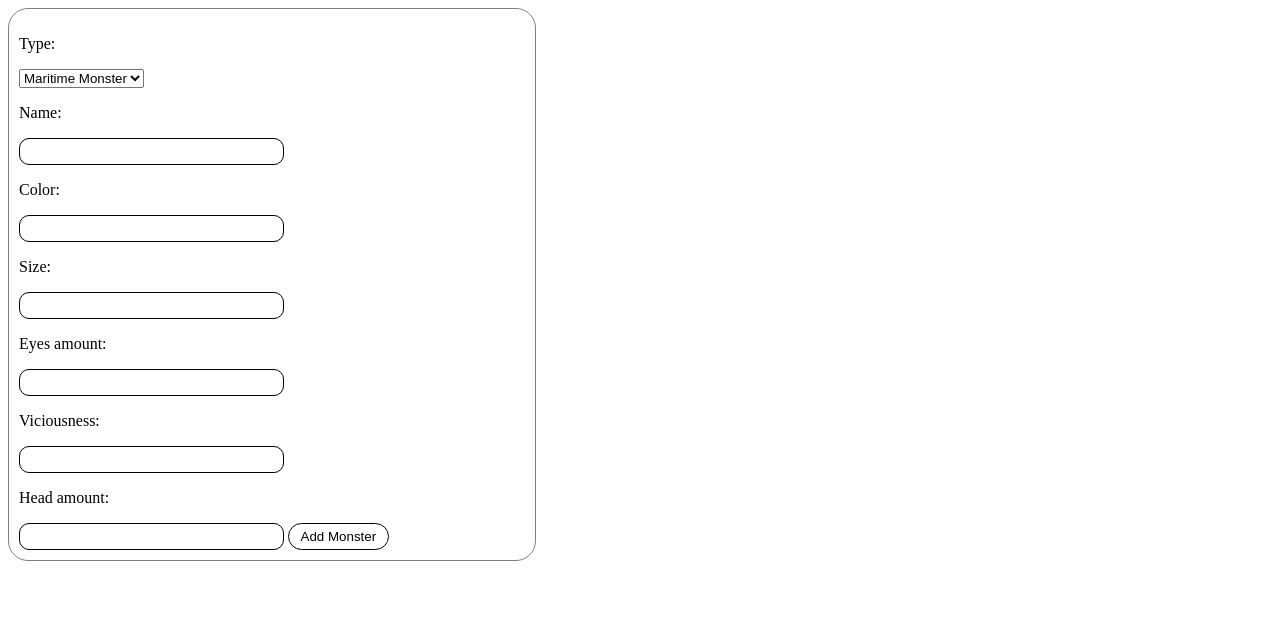
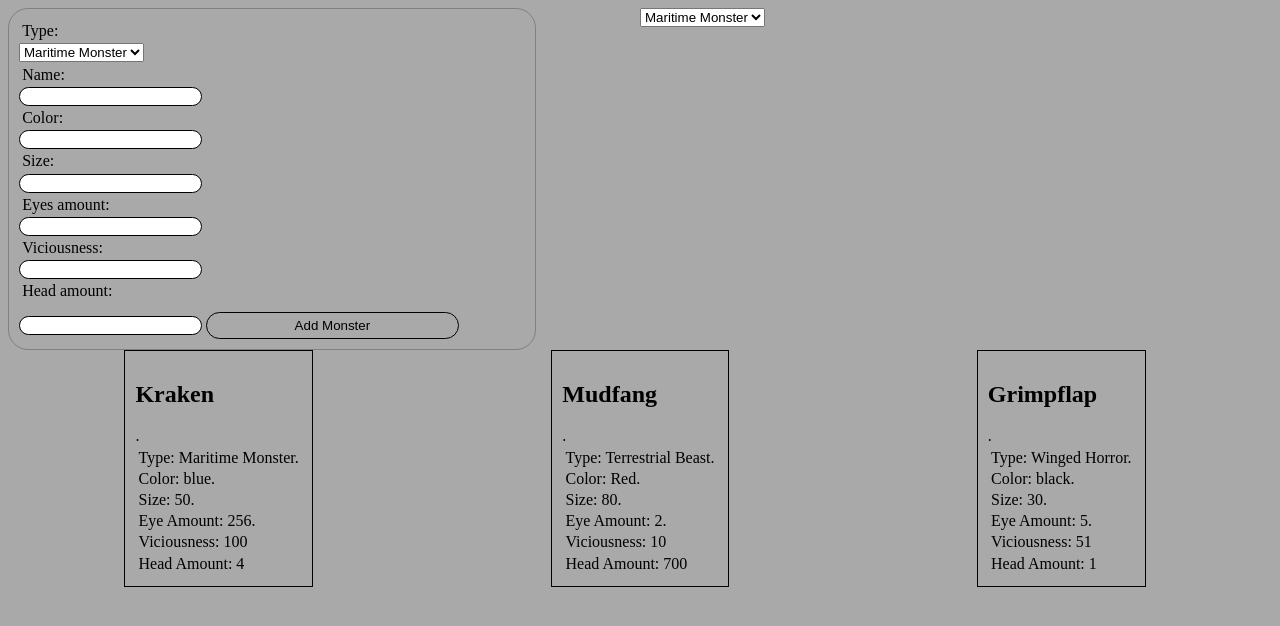
Before and after one commit to Markuslarsson95/monsters, a plain HTML site: page Public/index.html in a window 1280 px wide. Drawn offline with Linux system fonts and the light colour scheme.

Commit message:
lots of change

```diff
--- a/Public/Style.css
+++ b/Public/Style.css
@@ -1,3 +1,11 @@
+html{
+  background-color: darkgrey;
+}
+
+li{
+  list-style-type: none;
+}
+
 .grid-data-input {
   display: grid;
   grid-template-columns: 1fr 1fr;
@@ -8,11 +16,11 @@ form {
   padding: 10px;
   border-radius: 20px;
   width: 80%;
-}
+  height: auto;}
 
 input {
-  width: 50%;
-  padding: 5px;
+  width: auto;
+  padding: 0,015rem;
   border-radius: 10px;
   border: solid 1px black;
 }
@@ -22,11 +30,28 @@ button {
   border-radius: 20px;
   border: solid 1px black;
   background-color: transparent;
-  width: 20%;
+  width: 50%;
   transition: 0.4s;
+  margin-top: 8px;
 }
 
 button:hover {
   background-color: lightgray;
   cursor: pointer;
 }
+
+p {
+  font-size: 1rem;
+  margin: 0.2rem;
+}
+
+.cards{
+  display: grid;
+  justify-items: center;
+  grid-template-columns: repeat(3,1fr);
+
+  div{
+    border: solid 1px black;
+    padding: 10px;
+  }
+}
--- a/Public/app.js
+++ b/Public/app.js
@@ -1,5 +1,5 @@
 // state- Skapa array med objekt(monster)
-state = {
+const state = {
   select:[
    {type: "Maritime Monster", name: "Kraken", color: "blue", size: 50, eyeNum: 256, viciousness: 100, headNum: 4},
    {type: "Terrestrial Beast", name: "Mudfang",color: "Red", size: 80, eyeNum: 2,viciousness: 10, headNum: 700},
@@ -13,5 +13,23 @@ state = {
 }
 
 //render()
+const render=() => {
+const card = document.querySelector(".cards");
+
+
+
+for (const m of state.select) {
+    const monster = document.createElement("div");
+
+    monster.innerHTML = `<h2> ${m.name} </h2>.<p> Type: ${m.type}. <p> Color: ${m.color}. <p> Size: ${m.size}. <p> Eye Amount: ${m.eyeNum}. <p> Viciousness: ${m.viciousness}  <p>  Head Amount: ${m.headNum}   `
+
+    card.appendChild(monster);
+}
+
+
+
+
+}
+render();
 
 //app
--- a/Public/index.html
+++ b/Public/index.html
@@ -10,6 +10,7 @@
   <body>
     <header></header>
 
+    <!-- form -->
     <div class="grid-data-input">
       <form action="">
         <label for="type-input">
@@ -56,8 +57,22 @@
 
       <div>
         <!--DATA DIV-->
+        <select name="type" id="type-select">
+
+        <option value="Maritime Monster">Maritime Monster</option>
+        <option value="Terrestrial Beast">Terrestrial Beast</option>
+        <option value="Winged Horror">Winged Horror</option>
+
+        </select>
       </div>
     </div>
+
+    <section class="cards">
+
+
+
+
+    </section>
 
     <footer></footer>
   </body>
```
